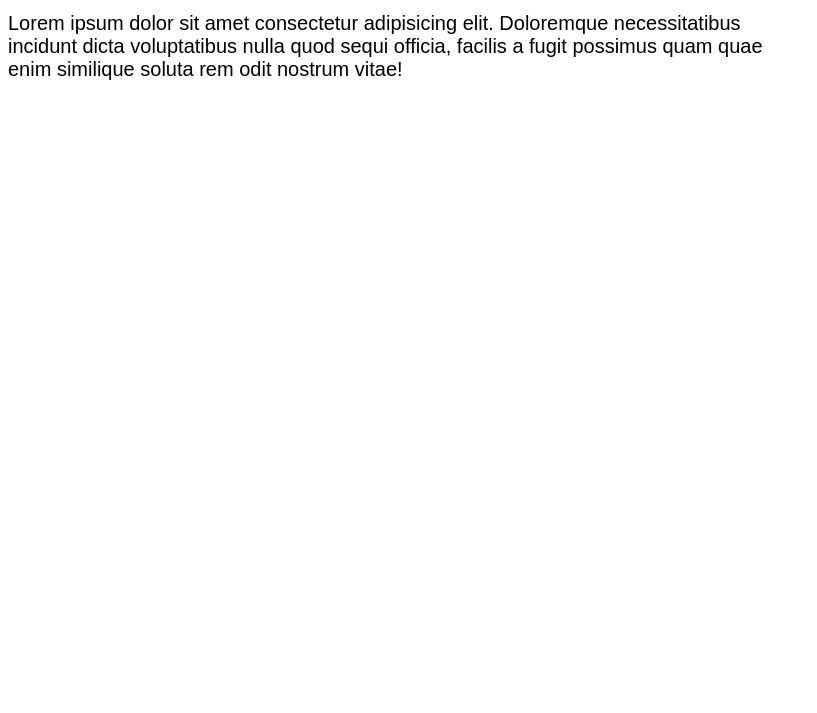
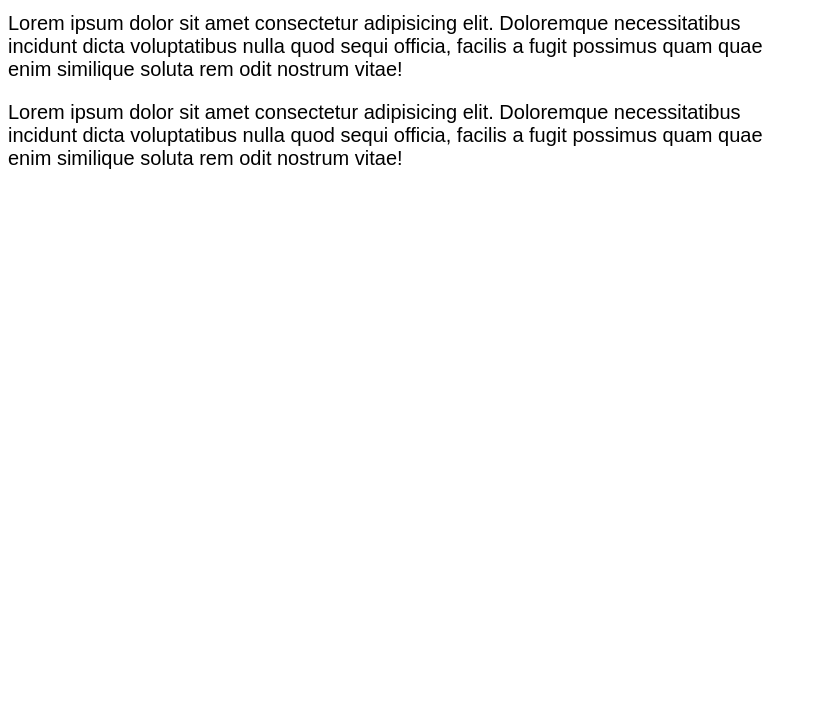
Before and after one commit to kaiwenx99/ACIT1620_Lab2, a plain HTML site: page index.html in a window 1280 px wide. Shown: the part 87-800 px from the top of the page, without its empty margins (0-817 px from the left). Drawn offline with Linux system fonts and the light colour scheme.

Commit message:
Add index.html

```diff
--- a/index.html
+++ b/index.html
@@ -14,5 +14,11 @@
       facilis a fugit possimus quam quae enim similique soluta rem odit nostrum
       vitae!
     </p>
+    <p>
+      Lorem ipsum dolor sit amet consectetur adipisicing elit. Doloremque
+      necessitatibus incidunt dicta voluptatibus nulla quod sequi officia,
+      facilis a fugit possimus quam quae enim similique soluta rem odit nostrum
+      vitae!
+    </p>
   </body>
 </html>
```
